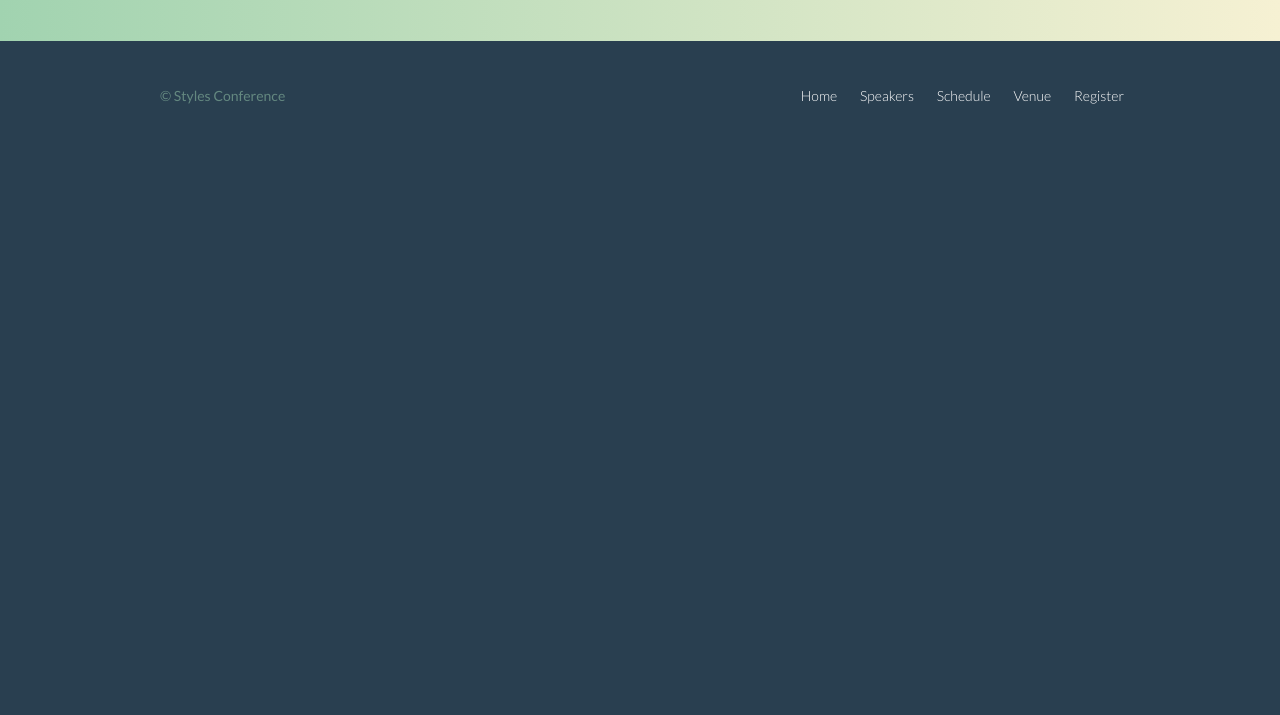
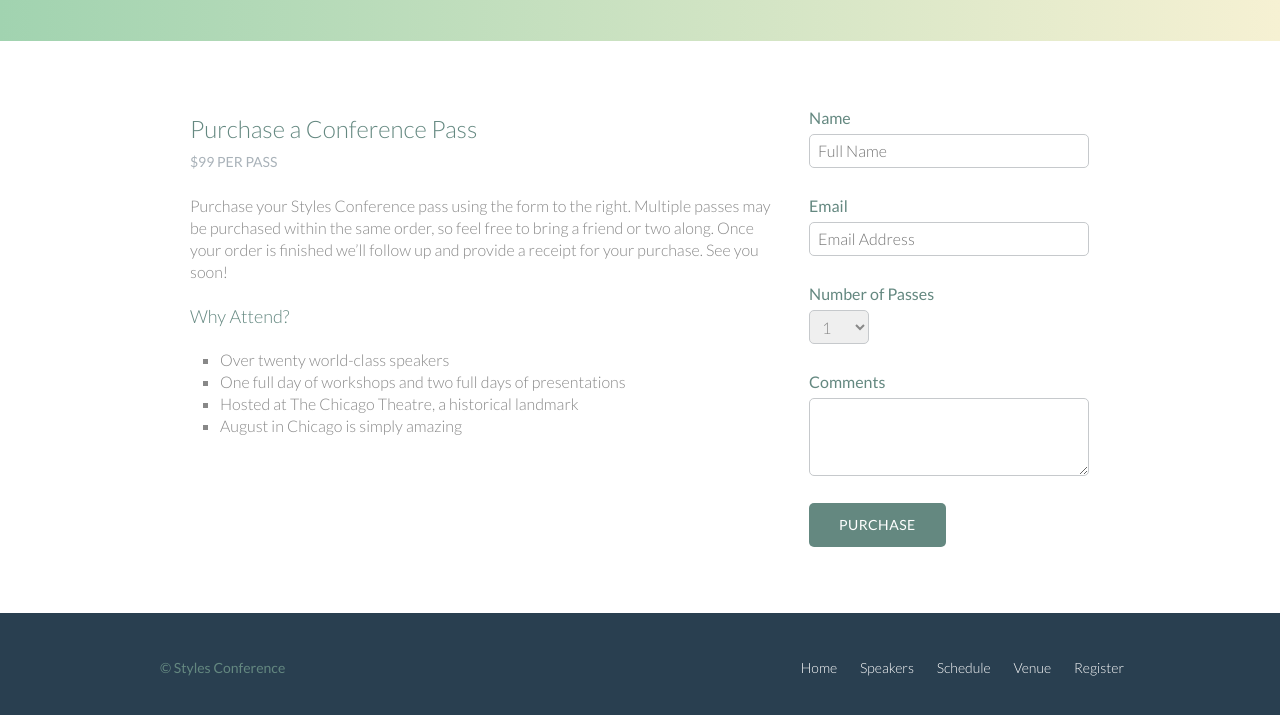
Before and after one commit to apmje/HTML, a plain HTML site: page Styles Conference/register.html in a window 1280 px wide. Shown: the part 355-1070 px from the top of the page. Before the commit the page ends 800 px from the top, so only its background shows below. Drawn offline with Linux system fonts and the light colour scheme.

Commit message:
Register page complete
Register page complete

```diff
--- a/Styles Conference/assets/stylesheets/main.css
+++ b/Styles Conference/assets/stylesheets/main.css
@@ -12,7 +12,7 @@
     font-size: 100%;
     font: inherit;
     vertical-align: baseline;
-    list-style: none;
+
 }
 
 
@@ -231,6 +231,17 @@
     color: #648880;
 }
 
+.btn-default {
+  border: 0;
+  background: #648880;
+  padding: 11px 30px;
+  font-size: 14px;
+}
+.btn-default:hover {
+  background: #77a198;
+}
+
+
 
 /*
   ========================================
@@ -349,7 +360,7 @@
   border: 1px solid #dfe2e5;
   border-radius: 5px;
   margin-top: 88px;
-  padding-botttom: 22px;
+  padding-bottom: 22px;
   text-align: center;
 
 }
@@ -359,6 +370,10 @@
   height: 130px;
   margin: -66px 0 22px 0;
   vertical-align: top;
+}
+
+.speaker-info li {
+  list-style: none;
 }
 
 /*
@@ -378,6 +393,55 @@
   height: 264px;
 }
 
+/*
+  ========================================
+  Register
+  ========================================
+*/
+
+.why-attend {
+  list-style: square;
+  margin: 0 0 22px 30px;
+}
+
+form {
+  margin-bottom: 22px;
+}
+input,
+select,
+textarea {
+  font: 300 16px/22px "Lato", "Open Sans", "Helvetica Neue", Helvetica, Arial, sans-serif;
+}
+
+.register-group label {
+  color: #648880;
+  cursor: pointer;
+  font-weight: 400;
+}
+
+.register-group input,
+.register-group select,
+.register-group textarea {
+  border: 1px solid #c6c9cc;
+  border-radius: 5px;
+  color: #888;
+  display: block;
+  margin: 5px 0 27px 0;
+  padding: 5px 8px;
+}
+.register-group input,
+.register-group textarea {
+  width: 100%;
+}
+.register-group select {
+  height: 34px;
+  width: 60px;
+}
+.register-group textarea {
+  height: 78px;
+}
+
+
 
 /*
     ========================================
--- a/Styles Conference/register.html
+++ b/Styles Conference/register.html
@@ -39,6 +39,49 @@
 		</div>
 	</section>
 
+	<section class="row">
+		<div class="grid">
+			<section class="col-2-3">
+				<h2>Purchase a Conference Pass</h2>
+				<h5>$99 per Pass</h5>
+
+				<p>Purchase your Styles Conference pass using the form to the right. Multiple passes may be purchased within the same order, so feel free to bring a friend or two along. Once your order is finished we&#8217;ll follow up and provide a receipt for your
+					purchase. See you soon!</p>
+
+				<h4>Why Attend?</h4>
+
+				<ul class="why-attend">
+					<li>Over twenty world-class speakers</li>
+					<li>One full day of workshops and two full days of presentations</li>
+					<li>Hosted at The Chicago Theatre, a historical landmark</li>
+					<li>August in Chicago is simply amazing</li>
+				</ul>
+			</section>
+
+			<form class="col-1-3" action="#" method="post">
+				<fieldset class="register-group">
+					<label>Name <input type="text" name"name" placeholder="Full Name" required /></label>
+					<label>Email <input type="email" name="email" placeholder="Email Address" required /></label>
+					<label>Number of Passes
+						<select name="quantity" required>
+						<option value="1" selected>1</option>
+						<option value="2">2</option>
+						<option value="3">3</option>
+						<option value="4">4</option>
+						<option value="5">5</option>
+					</select>
+				</label>
+					<label>
+						Comments
+						<textarea name="comments"></textarea>
+					</label>
+				</fieldset>
+				<input class="btn btn-default" type="submit" name="submit" value="Purchase">
+			</form>
+		</div>
+	</section>
+
+
 	<footer class="primary-footer container group">
 		<small>&copy; Styles Conference</small>
 		<nav class="nav">
```
